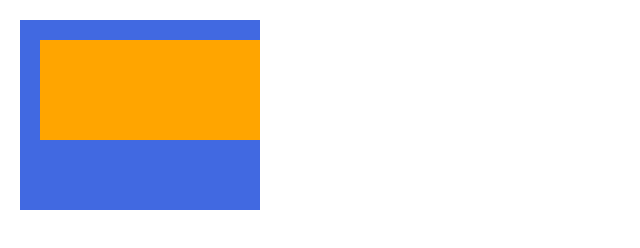
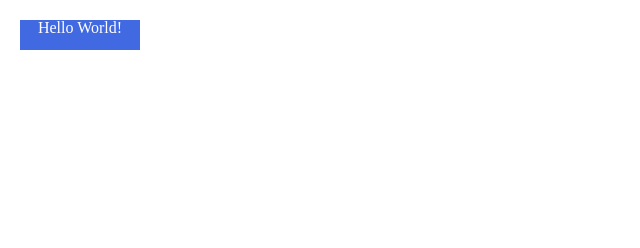
Before and after one commit to kkojae91/fastcampus_FE_package, a plain HTML site: page part01/ch8_CSS속성/index.html in a window 1280 px wide. Shown: the whole page, without its empty margins (0-640 px from the left). Drawn offline with nearby package versions, Linux system fonts and the light colour scheme.

Commit message:
css display

```diff
--- /dev/null
+++ b/part01/ch8_CSS속성/display.css
@@ -0,0 +1,31 @@
+/*
+* display 요소의 화면 출력(보여짐) 특성
+block(기본값) : 상자(레이아웃) 요소들일 경우 -> div
+inline : 글자 요소 -> span
+inline-block : 글자 + 상자 요소 (가로 세로 값을 지정할 수 있다.)
+기타(기본값) : table, table-row, table-cell 등 (특수한 경우)
+
+flex : 플렉스 박스(1차원 레이아웃)
+grid : 그리드 (2차원 레이아웃)
+none : 보여짐 특성 없음, 화면에서 사라짐
+*/
+
+body {
+  margin: 20px;
+  /* position: relative; */
+}
+
+span {
+  display: block;
+  /* display: none */
+  width: 120px;
+  height: 30px;
+  background-color: royalblue;
+  color: white;
+  text-align: center;
+}
+
+/*
+* Q. HTML <a></a>에 가로 너비를 지정하기 위해 사용해야 하는 속성과 값은?
+display: block;
+*/
--- a/part01/ch8_CSS속성/index.html
+++ b/part01/ch8_CSS속성/index.html
@@ -12,7 +12,8 @@
     <!-- <link rel="stylesheet" href="./border.css" /> -->
     <!-- <link rel="stylesheet" href="./border-radius.css" /> -->
     <!-- <link rel="stylesheet" href="./box-sizing.css" /> -->
-    <link rel="stylesheet" href="overflow.css" />
+    <!-- <link rel="stylesheet" href="overflow.css" /> -->
+    <link rel="stylesheet" href="display.css" />
   </head>
   <body>
     <!-- width, height -->
@@ -23,9 +24,9 @@
     </div> -->
 
     <!-- measure, overflow -->
-    <div class="parent">
+    <!-- <div class="parent">
       <div class="child"></div>
-    </div>
+    </div> -->
 
     <!-- margin -->
     <!-- <div class="container">
@@ -46,5 +47,8 @@
     <!-- box-sizing -->
     <!-- <div class="item">Hello</div>
     <div class="item">Hello</div> -->
+
+    <!-- display -->
+    <span>Hello World!</span>
   </body>
 </html>
```
